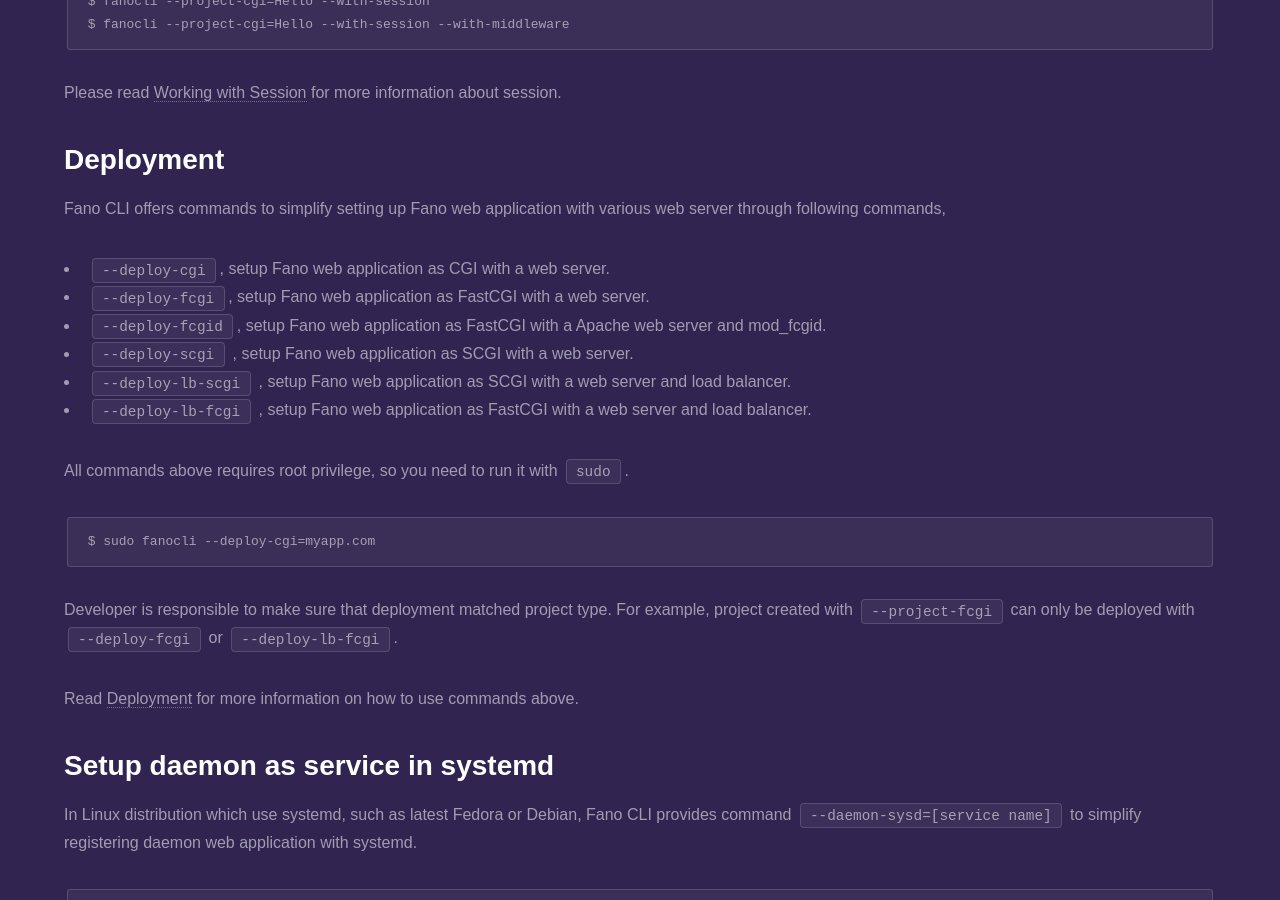
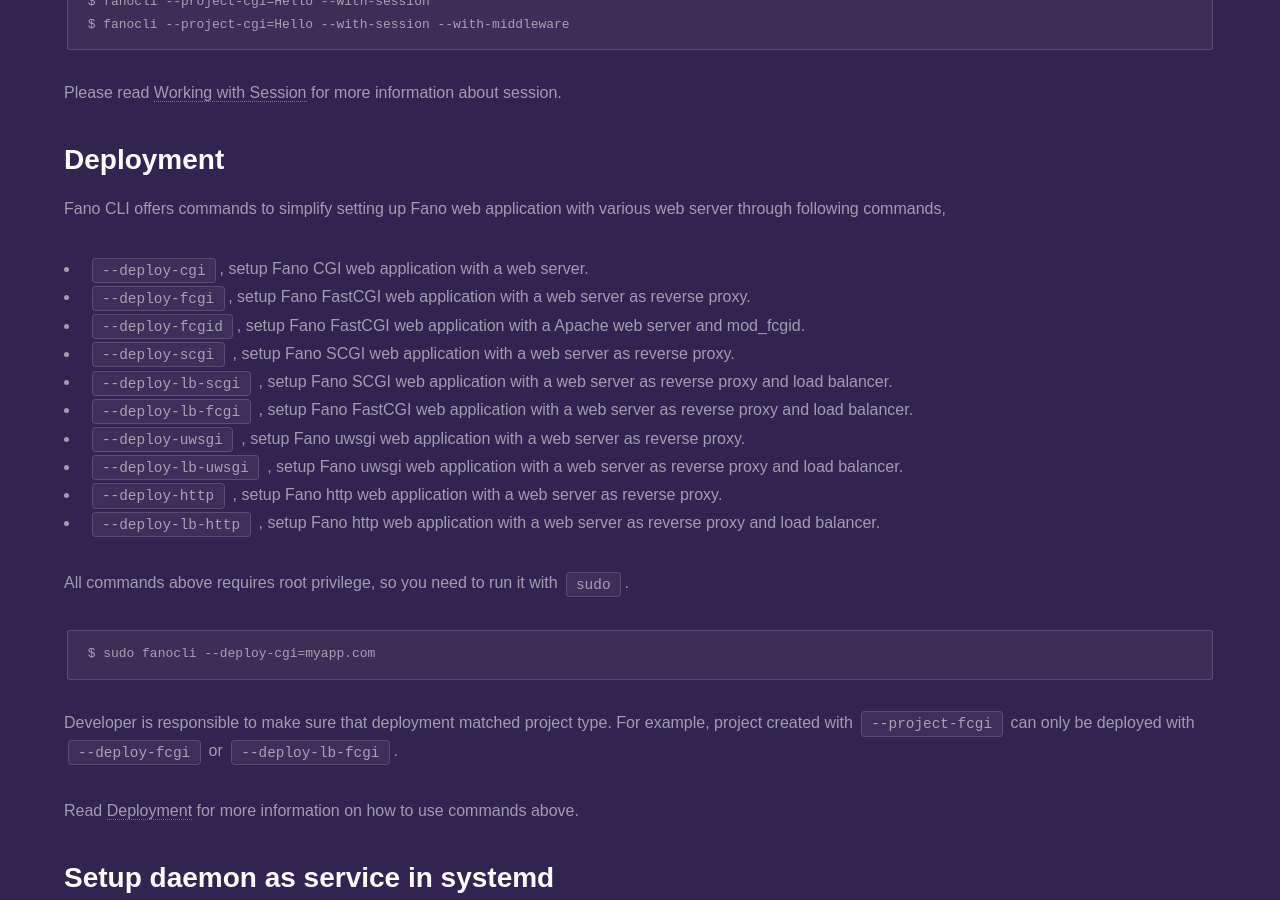
Before and after one commit to fanoframework/fanoframework.github.io, a Jekyll site: the page built from scaffolding-with-fano-cli/index.md, in a window 1280 px wide and 900 px high, scrolled down 6509 px. Built offline with Jekyll 4.4.1, drawn with Linux system fonts in a browser that asks for light colours; our own code applies the rules of GitHub Pages for plain Markdown files; some of the changed text lies outside the part shown.

Commit message:
improve sentences

````diff
--- a/scaffolding-with-fano-cli/index.md
+++ b/scaffolding-with-fano-cli/index.md
@@ -82,7 +82,7 @@
 wget http://[your host name]/hello
 ```
 
-To create controller for certain route pattern or HTTP method, add `--route` and `--method` parameter. For example to create controller which will handle POST request to `/my/hello`,
+To create controller for certain route pattern or HTTP method, add `--route` and `--method` parameter. For example, to create controller which will handle POST request to `/my/hello`,
 
 ```
 $ fanocli --controller=Hello --route=/my/hello --method=POST
@@ -262,12 +262,16 @@
 
 Fano CLI offers commands to simplify setting up Fano web application with various web server through following commands,
 
-- `--deploy-cgi`, setup Fano web application as CGI with a web server.
-- `--deploy-fcgi`, setup Fano web application as FastCGI with a web server.
-- `--deploy-fcgid`, setup Fano web application as FastCGI with a Apache web server and mod_fcgid.
-- `--deploy-scgi` , setup Fano web application as SCGI with a web server.
-- `--deploy-lb-scgi` , setup Fano web application as SCGI with a web server and load balancer.
-- `--deploy-lb-fcgi` , setup Fano web application as FastCGI with a web server and load balancer.
+- `--deploy-cgi`, setup Fano CGI web application with a web server.
+- `--deploy-fcgi`, setup Fano FastCGI web application with a web server as reverse proxy.
+- `--deploy-fcgid`, setup Fano FastCGI web application with a Apache web server and mod_fcgid.
+- `--deploy-scgi` , setup Fano SCGI web application with a web server as reverse proxy.
+- `--deploy-lb-scgi` , setup Fano SCGI web application with a web server  as reverse proxy and load balancer.
+- `--deploy-lb-fcgi` , setup Fano FastCGI web application with a web server  as reverse proxy and load balancer.
+- `--deploy-uwsgi` , setup Fano uwsgi web application with a web server as reverse proxy.
+- `--deploy-lb-uwsgi` , setup Fano uwsgi web application with a web server as reverse proxy and load balancer.
+- `--deploy-http` , setup Fano http web application with a web server as reverse proxy.
+- `--deploy-lb-http` , setup Fano http web application with a web server as reverse proxy and load balancer.
 
 All commands above requires root privilege, so you need to run it with `sudo`.
 
````
Also changed, not shown: other parts of scaffolding-with-fano-cli/index.md (+3 -3 lines).
